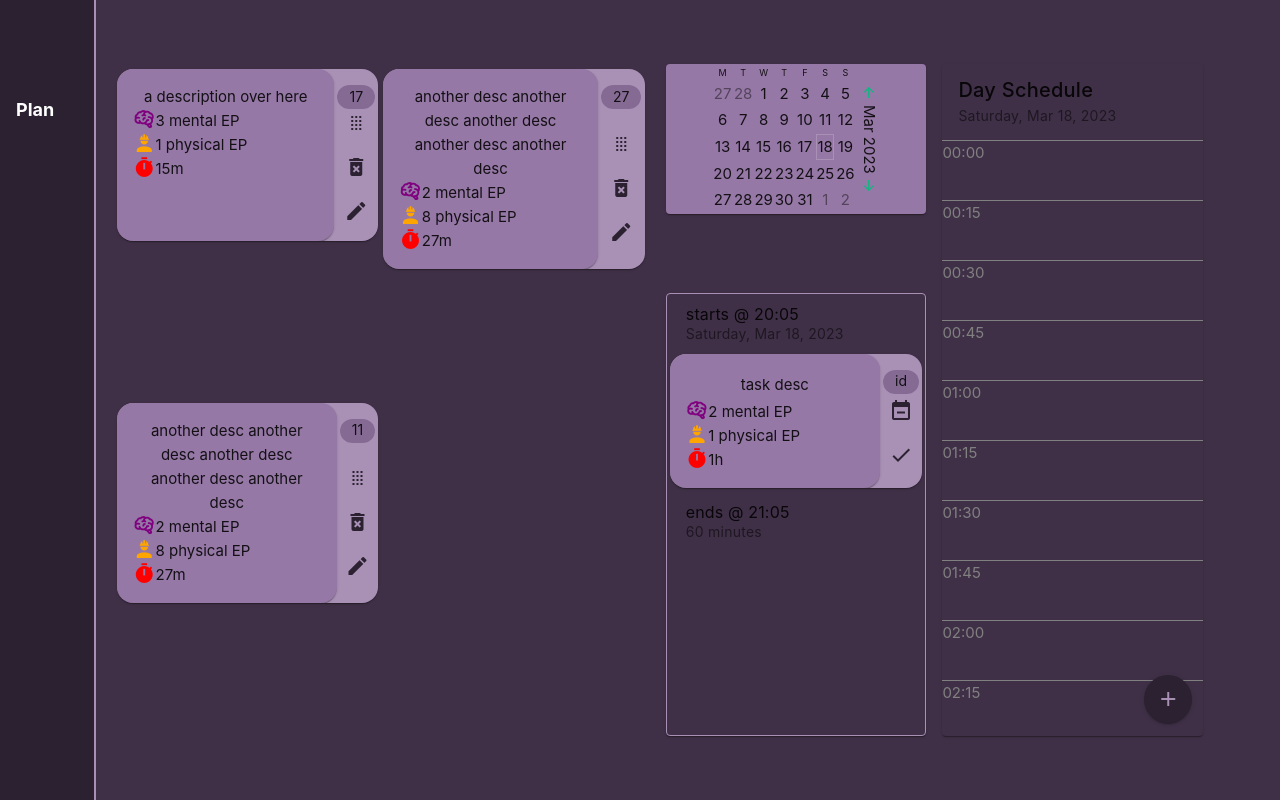
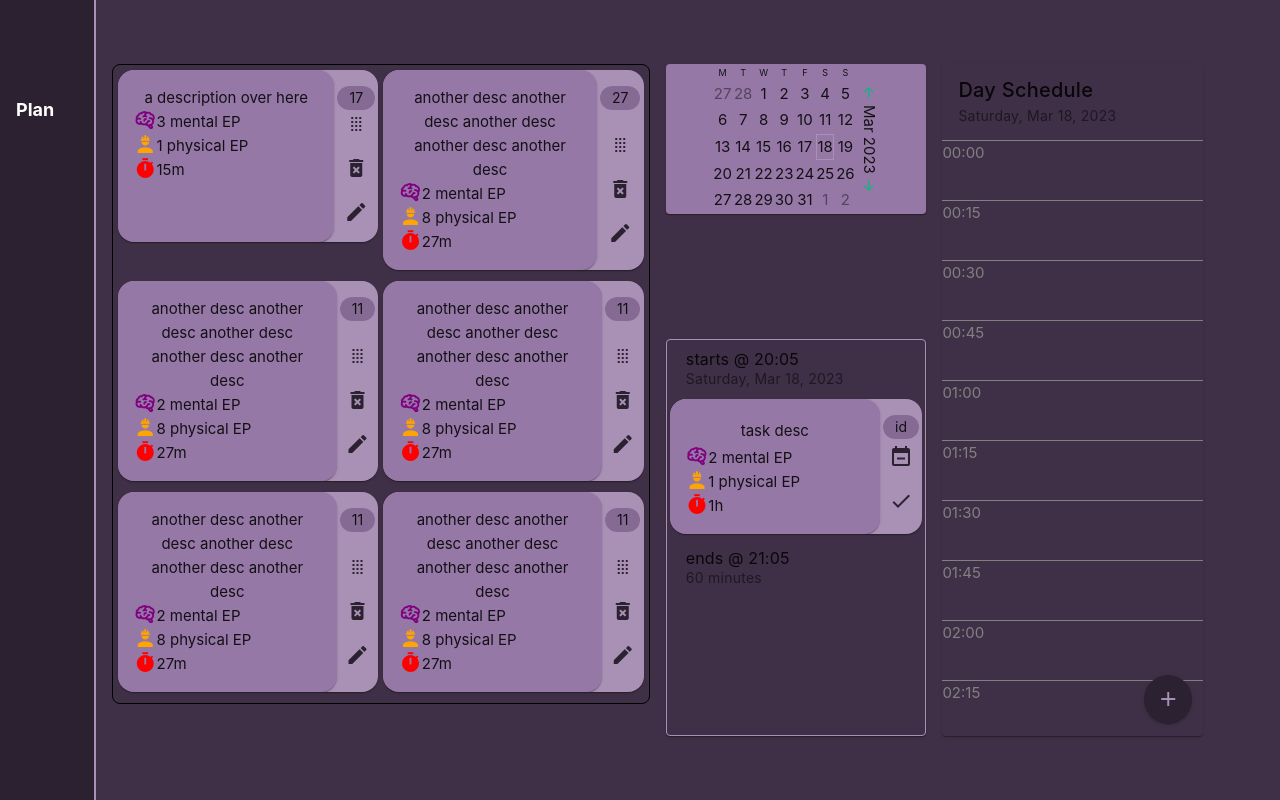
Before and after one commit to thabotr/planner, a Vue app: page / in a window 1280 px wide. Built offline with nearby package versions, Linux system fonts and the light colour scheme; what v-calendar would draw is missing.

Commit message:
embelished planview with interface functionality

```diff
--- a/src/views/PlanView.vue
+++ b/src/views/PlanView.vue
@@ -1,37 +1,19 @@
 <template>
     <div id="main-container">
         <div id="calendar-ctnr">
-            <CalendarVue @click-date="drop" />
+            <CalendarVue @click-date="onChangeDayOnView" />
         </div>
         <div id="day-schedule-ctnr">
-            <PreviewDaySchedule @schedule="drop" :timeslots="[
-                new TimedItemTypeWithTasks(
-                    '19', 67 * TimeInMillis.Minute, 60, 80, new Date().getTime() - 9 * TimeInMillis.Minute, [
-                    new ScheduledDescriptiveItemType(
-                        '', TimeInMillis.Hour, 10, 10, 'described here', new Date().getTime() - 9 * TimeInMillis.Minute,
-                    ),
-                ]
-                ),
-                new TimedItemTypeWithTasks(
-                    '21', 27 * TimeInMillis.Minute, 30, 70, new Date().getTime() + 90 * TimeInMillis.Minute, [
-                    new ScheduledDescriptiveItemType(
-                        '', TimeInMillis.Hour, 10, 10, 'described here', new Date().getTime(),
-                    ),
-                ]
-                )
-            ]" />
+            <PreviewDaySchedule @schedule="scheduleTask" :timeslots="dayTimeslots" @edit="editTimeslot" />
         </div>
         <div id="unscheduled-tasks-ctnr">
-            <UnscheduledTaskCard v-for="task in unscheduledTasks" :item="task" />
+            <UnscheduledTaskCard v-for="task in unscheduledTasks" :item="task" @delete="() => onDelete(task)"
+                @edit="() => editTask(task)" />
         </div>
         <div id="todo-ctnr">
-            <TodoTaskGroup :scheduled-task="
-                new ScheduledDescriptiveItemType(
-                    'id', TimeInMillis.Hour, 10, 20, 'task desc', new Date().getTime() + 1 * TimeInMillis.Minute,
-                )
-            " />
+            <TodoTaskGroup :scheduled-task="activeTask" @unschedule="unscheduleTask" @done="markAsDone" />
         </div>
-        <CreateItemGroup class="fab" />
+        <CreateItemGroup class="fab" @create-task="() => newItem('task')" @create-timeslot="() => newItem('timeslot')" />
     </div>
 </template>
 
@@ -47,44 +29,82 @@ import TimedItemType from '@/types/TimedItemType';
 import PreviewDaySchedule from '@/components/PreviewDaySchedule.vue';
 import TimedItemTypeWithTasks from '@/types/TimedItemTypeWithTasks';
 import CalendarVue from '@/components/Calendar.vue';
-const v = new TimedItemType("id", 10, 10, 10, 167_000_000);
+import type ItemType from '@/types/ItemType';
 
-// function onSave(event: DescriptiveItemType) {
-//     console.log("on save called", event);
-// }
+function onChangeDayOnView(date: Date) {
+    console.log('selected date', date);
+}
+
+function scheduleTask(unscheduledTask: DescriptiveItemType) {
+    console.log('schedule task', unscheduledTask);
+}
+
+function onDelete(item: ItemType) {
+    console.log('delete item', item);
+}
+
+function unscheduleTask(task: ItemType) {
+    console.log('unscheduled', task);
+}
+
+function markAsDone(task: ItemType) {
+    console.log('done with ', task);
+}
+
+function editTimeslot(tslot: TimedItemTypeWithTasks) {
+    console.log('editing timeslot', tslot);
+}
+
+function editTask(task: DescriptiveItemType) {
+    console.log('editing task', task);
+}
+
+function newItem(type: 'task' | 'timeslot') {
+    console.log('new', type);
+}
 
 const unscheduledTasks = ref<DescriptiveItemType[]>([
     new DescriptiveItemType('17', 15 * TimeInMillis.Minute, 10, 30, 'a description over here'),
     new DescriptiveItemType('27', 27 * TimeInMillis.Minute, 50, 20, 'another desc another desc another desc another desc another desc'),
     new DescriptiveItemType('11', 27 * TimeInMillis.Minute, 50, 20, 'another desc another desc another desc another desc another desc'),
+    new DescriptiveItemType('11', 27 * TimeInMillis.Minute, 50, 20, 'another desc another desc another desc another desc another desc'),
+    new DescriptiveItemType('11', 27 * TimeInMillis.Minute, 50, 20, 'another desc another desc another desc another desc another desc'),
+    new DescriptiveItemType('11', 27 * TimeInMillis.Minute, 50, 20, 'another desc another desc another desc another desc another desc'),
 ]);
 
-function drop(t: any) {
-    console.log('schedule', t);
-}
+const activeTask = ref<ScheduledDescriptiveItemType | undefined>(new ScheduledDescriptiveItemType(
+    'id', TimeInMillis.Hour, 10, 20, 'task desc', new Date().getTime() + 1 * TimeInMillis.Minute,
+));
 
-function onDelete() {
-    console.log("on delete called");
-}
+const dayTimeslots = ref<TimedItemTypeWithTasks[]>(
+    [
+        new TimedItemTypeWithTasks(
+            '19', 67 * TimeInMillis.Minute, 60, 80, new Date().getTime() - 9 * TimeInMillis.Minute, [
+            new ScheduledDescriptiveItemType(
+                '', TimeInMillis.Hour, 10, 10, 'described here', new Date().getTime() - 9 * TimeInMillis.Minute,
+            ),
+        ]
+        ),
+        new TimedItemTypeWithTasks(
+            '21', 27 * TimeInMillis.Minute, 30, 70, new Date().getTime() + 90 * TimeInMillis.Minute, [
+            new ScheduledDescriptiveItemType(
+                '', TimeInMillis.Hour, 10, 10, 'described here', new Date().getTime(),
+            ),
+        ]
+        )
+    ]
+);
 </script>
 
 <style scoped>
-/* #cal {
-    width: 10rem;
-    height: 10rem;
-}
-
-#cal * {
-    width: 100%;
-    height: 100%;
-} */
-
 #main-container {
     display: grid;
     grid-template-columns: repeat(4, 1fr);
-    grid-template-rows: repeat(3, 1fr);
+    grid-template-rows: repeat(5, 1fr);
     grid-template-areas:
         "a a b c"
+        "a a b c"
+        "a a d c"
         "a a d c"
         "a a d c"
     ;
@@ -94,6 +114,10 @@ function onDelete() {
 
 #unscheduled-tasks-ctnr {
     grid-area: a;
+    height: 80vh;
+    border: 1px solid black;
+    overflow-y: scroll;
+    border-radius: 0.5rem;
 }
 
 @media (min-width: 1024px) {
@@ -167,8 +191,4 @@ function onDelete() {
     left: 0;
     right: 0;
 }
-
-/* #active-task {
-    grid-area: b;
-} */
 </style>
```
